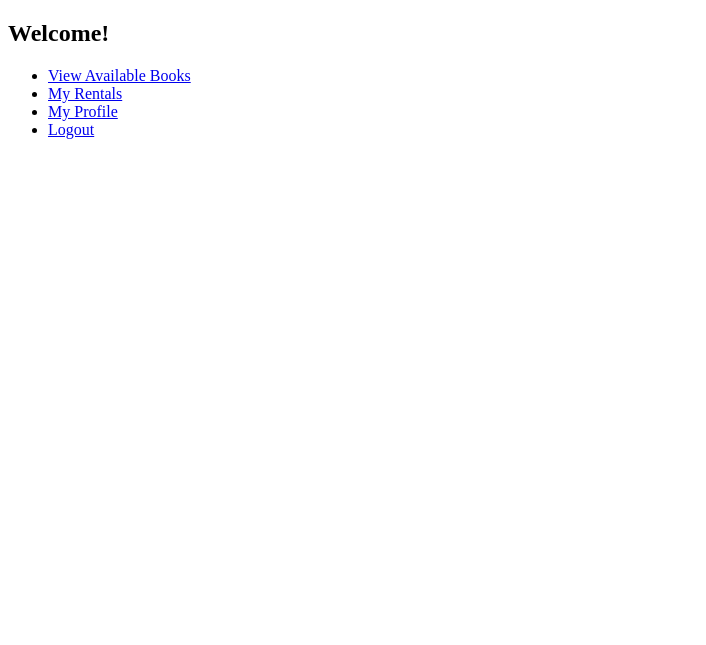
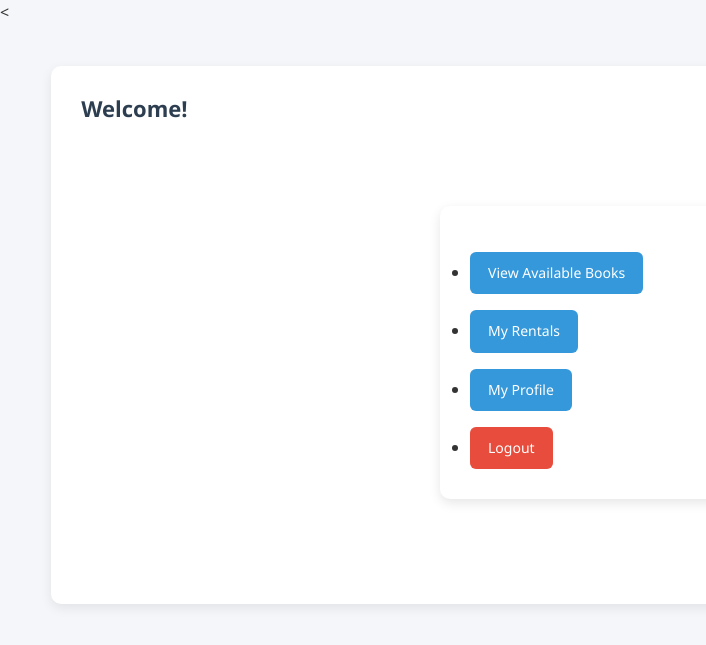
Before and after one commit to AiIeron/2CSC-ICS2607-G7-Simulation-Library-Inventory, a PHP site: page /home.php in a window 1280 px wide. Shown: the top 645 px of the page, without its empty margins (0-706 px from the left). Run offline with PHP 8.4, Linux system fonts and the light colour scheme.

Commit message:
Update home.php

```diff
--- a/home.php
+++ b/home.php
@@ -1,18 +1,25 @@
-<!DOCTYPE html>
+<<!DOCTYPE html>
 <html>
 <head>
     <title>Library Home</title>
+    <link rel="stylesheet" href="style.css">
 </head>
 <body>
 
+<div class="container">
+
 <h2>Welcome!</h2>
 
+<div class="auth-box">
 <ul>
-    <li><a href="view_books.php">View Available Books</a></li>
-    <li><a href="my_rentals.php">My Rentals</a></li>
-    <li><a href="profile.php">My Profile</a></li>
-    <li><a href="register.php">Logout</a></li>
+    <li><a href="view_books.php" class="btn">View Available Books</a></li>
+    <li><a href="my_rentals.php" class="btn">My Rentals</a></li>
+    <li><a href="profile.php" class="btn">My Profile</a></li>
+    <li><a href="register.php" class="btn btn-danger">Logout</a></li>
 </ul>
+</div>
+
+</div>
 
 </body>
 </html>
```
